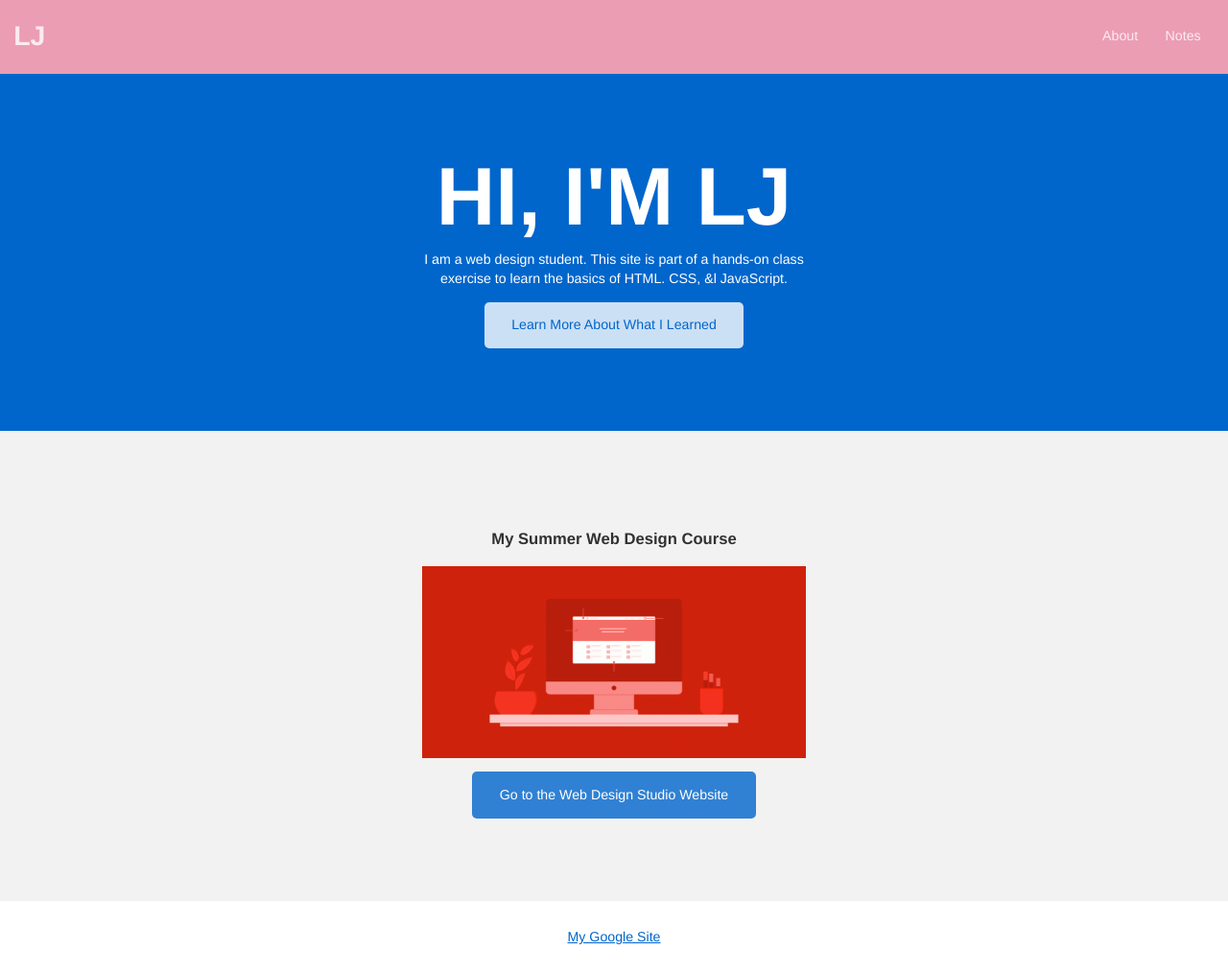
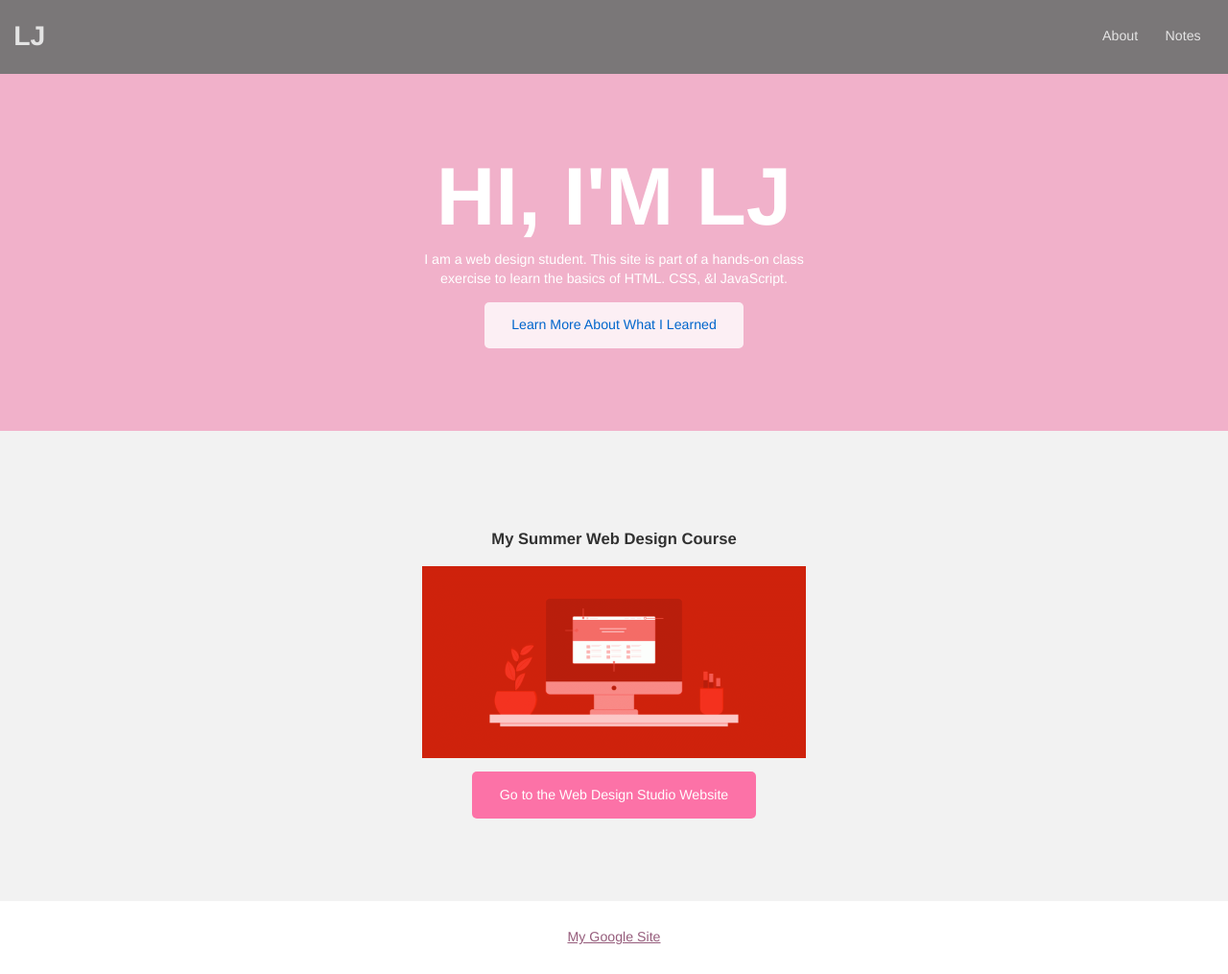
Before and after one commit to iolanilauryn/iolanilauryn.github.io, a plain HTML site: page index.html in a window 1280 px wide. Shown: the whole page at 96% size. Drawn offline with Linux system fonts and the light colour scheme.

Commit message:
changed colors

```diff
--- a/css/style.css
+++ b/css/style.css
@@ -4,8 +4,8 @@ body { margin: 0; }
 
 /* GLOBAL COLORS */
 body { color: rgba(0, 0, 0, 0.8); }
-a { color: rgba(0, 102, 204, 1); }
-a:hover { color: rgba(0, 51, 153, 1); }
+a { color: rgb(150, 93, 124); }
+a:hover { color: rgb(226, 118, 194); }
 
 /* GLOBAL TYPOGRAPHY */
 body {
@@ -25,12 +25,12 @@ img {
     display: inline-block;
     padding: 1em 2em;
     text-decoration: none;
-    background-color: rgba(0, 102, 204, .8);
+    background-color: rgba(255, 83, 149, 0.8);
     color: white;
     border-radius: 5px;
 }
 .button:hover {
-    background-color: rgba(0, 102, 204, 1);
+    background-color: rgb(245, 155, 230);
     color: white;
 }
 .button.dark {
@@ -44,7 +44,7 @@ img {
 /* SITE STRUCTURE */
 
 header {
-    background-color: rgb(235, 157, 180);
+    background-color: rgb(122, 119, 120);
     color: rgba(0, 0, 0, 0.8);
     padding: 1em;
     display: grid;
@@ -88,7 +88,7 @@ main {
 
 /* HERO SECTION */
 .hero {
-    background-color: rgba(0, 102, 204, 1);
+    background-color: rgb(241, 177, 202);
     text-align: center;
     color: white;
     padding: 6em 1em;
```
